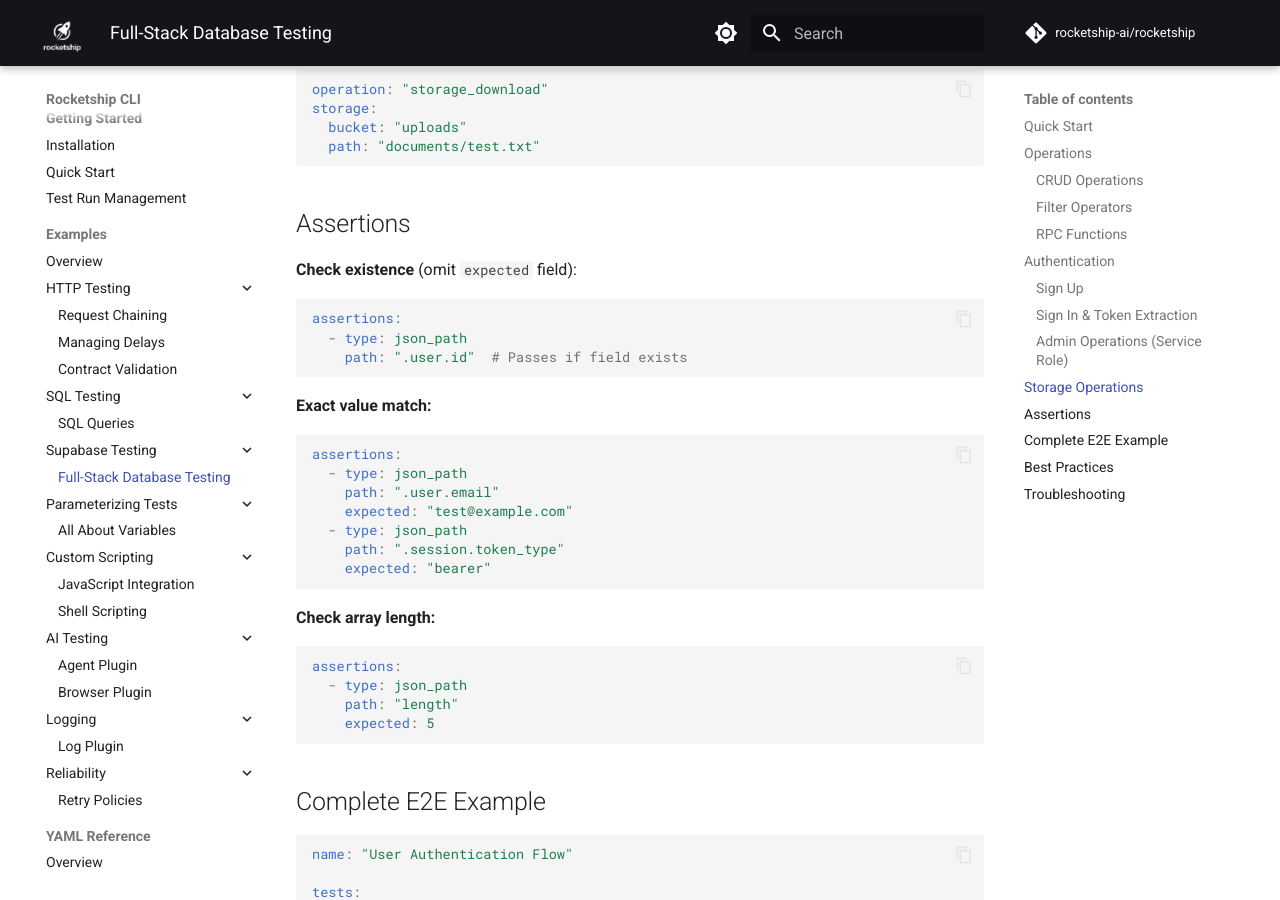
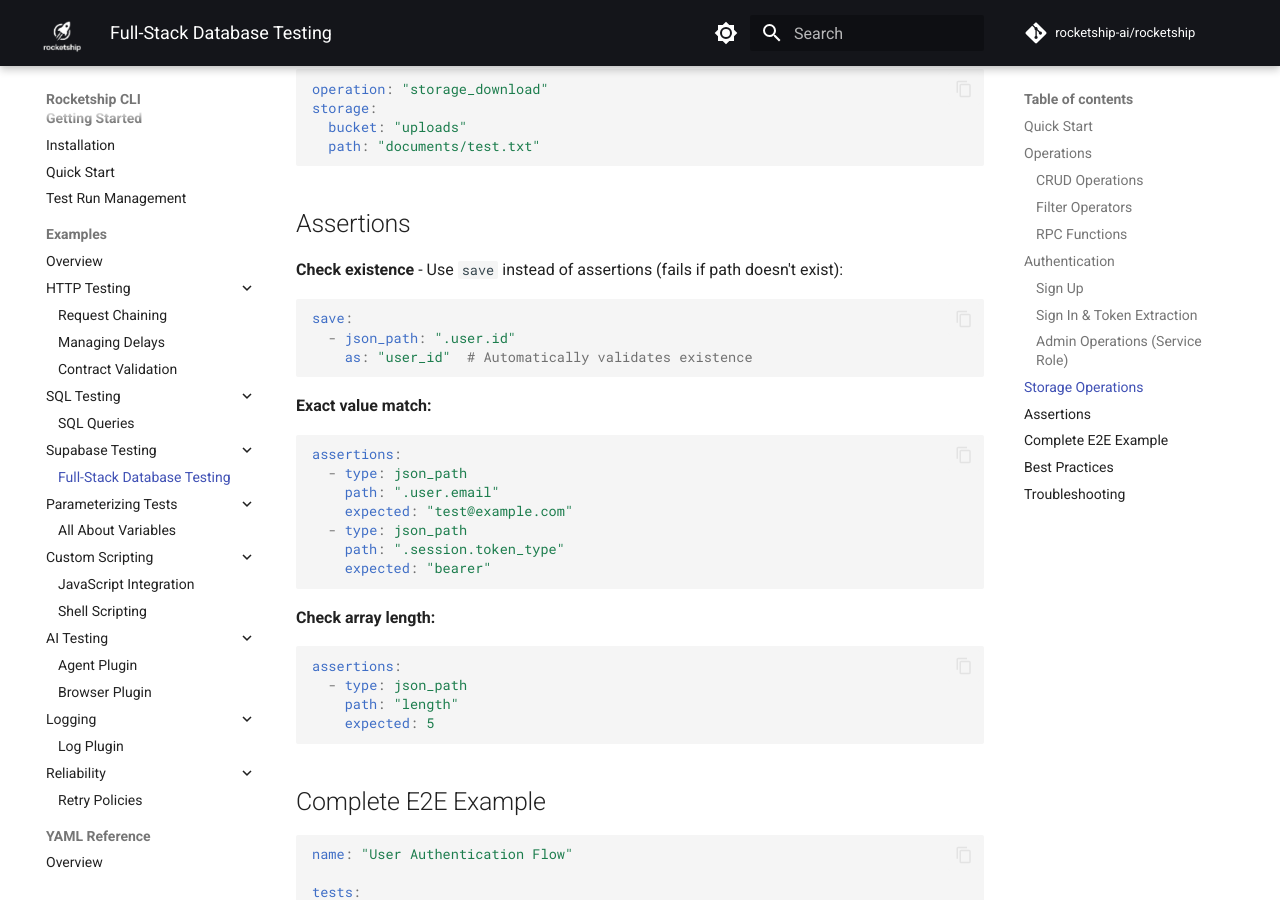
Before and after one commit to rocketship-ai/rocketship, an MkDocs documentation site: the page built from docs/src/examples/supabase-testing.md, in a window 1280 px wide and 900 px high, scrolled down 3883 px. Built offline with MkDocs 1.6.1 and Material for MkDocs 9.7.7, drawn with Linux system fonts in a browser that asks for light colours; comment, search, counter and statistics services are not loaded; some of the changed text lies outside the part shown.

Commit message:
Fix: Remove existence-only assertions per schema standard
Assertions require `expected` field to check values. For existence
checks, use `save` which fails by default if path doesn't exist.

Changes:
- Remove existence-only assertions (no `expected` field)
- Keep save configs which validate existence automatically
- Update docs to reflect this standard

Schema standard: `expected` is required for all assertions.
Existence is validated by save mechanism (fail-closed by default).

🤖 Generated with [Claude Code](https://claude.com/claude-code)

Co-Authored-By: Claude <noreply@anthropic.com>

````diff
--- a/docs/src/examples/supabase-testing.md
+++ b/docs/src/examples/supabase-testing.md
@@ -194,11 +194,11 @@ storage:
 
 ## Assertions
 
-**Check existence** (omit `expected` field):
+**Check existence** - Use `save` instead of assertions (fails if path doesn't exist):
 ```yaml
-assertions:
-  - type: json_path
-    path: ".user.id"  # Passes if field exists
+save:
+  - json_path: ".user.id"
+    as: "user_id"  # Automatically validates existence
 ```
 
 **Exact value match:**
````
Also changed, not shown: other parts of docs/src/examples/supabase-testing.md (+0 -3 lines), 1 other file.
